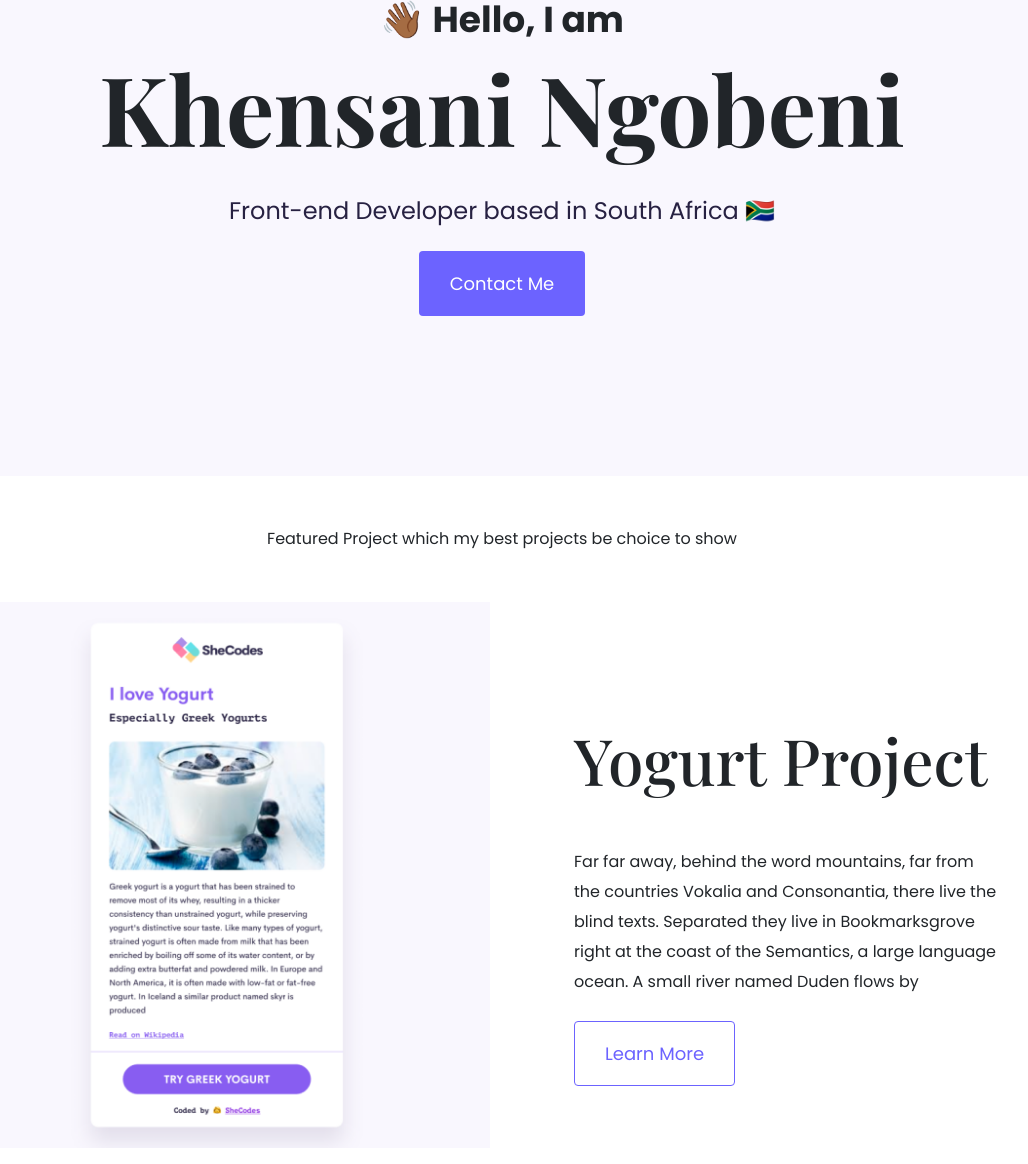
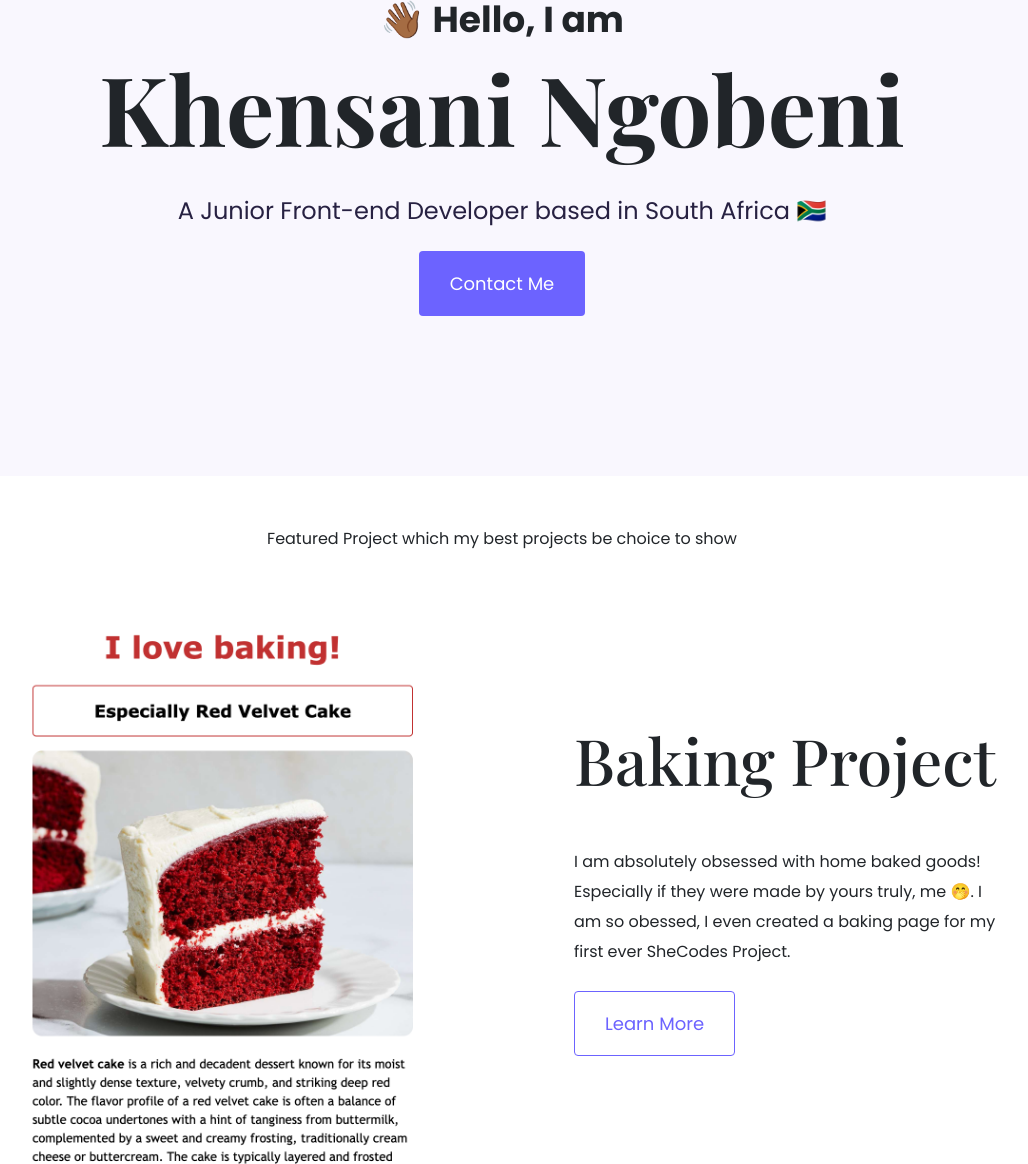
Before and after one commit to khensani8/Portfolio-Project, a plain HTML site: page index.html in a window 1280 px wide. Shown: the part 247-1411 px from the top of the page, without its empty margins (138-1166 px from the left). Drawn offline with nearby package versions, Linux system fonts and the light colour scheme; a web font is replaced by a local one.

Commit message:
Replaces image

```diff
--- a/index.html
+++ b/index.html
@@ -75,7 +75,7 @@
     <div class="hero">
       <p>👋🏾 Hello, I am</p>
       <h1>Khensani Ngobeni</h1>
-      <h2 class="mb-3">Front-end Developer based in South Africa 🇿🇦</h2>
+      <h2 class="mb-3">A Junior Front-end Developer based in South Africa 🇿🇦</h2>
       <div>
         <a href="/contact.html" class="btn btn-branding">Contact Me</a>
       </div>
@@ -87,18 +87,15 @@
       <div class="row mb-5">
         <div class="col d-none d-lg-block">
           <img
-            src="images/yogurt.png"
+            src="images/baking.png"
             alt="Screenshot of Yogurt project"
             class="img-fluid" />
         </div>
         <div class="col">
           <div class="project-description">
-            <h2 class="mb-5">Yogurt Project</h2>
+            <h2 class="mb-5">Baking Project</h2>
             <p class="mb-4" id="">
-              Far far away, behind the word mountains, far from the countries
-              Vokalia and Consonantia, there live the blind texts. Separated
-              they live in Bookmarksgrove right at the coast of the Semantics, a
-              large language ocean. A small river named Duden flows by
+              I am absolutely obsessed with home baked goods! Especially if they were made by yours truly, me 🤭. I am so obessed, I even created a baking page for my first ever SheCodes Project.
             </p>
             <a href="#" class="btn btn-branding-outline">Learn More</a>
           </div>
```
Also changed, not shown: about.html (+1 -1 lines), work.html (+2 -2 lines), images/baking.png (added).
